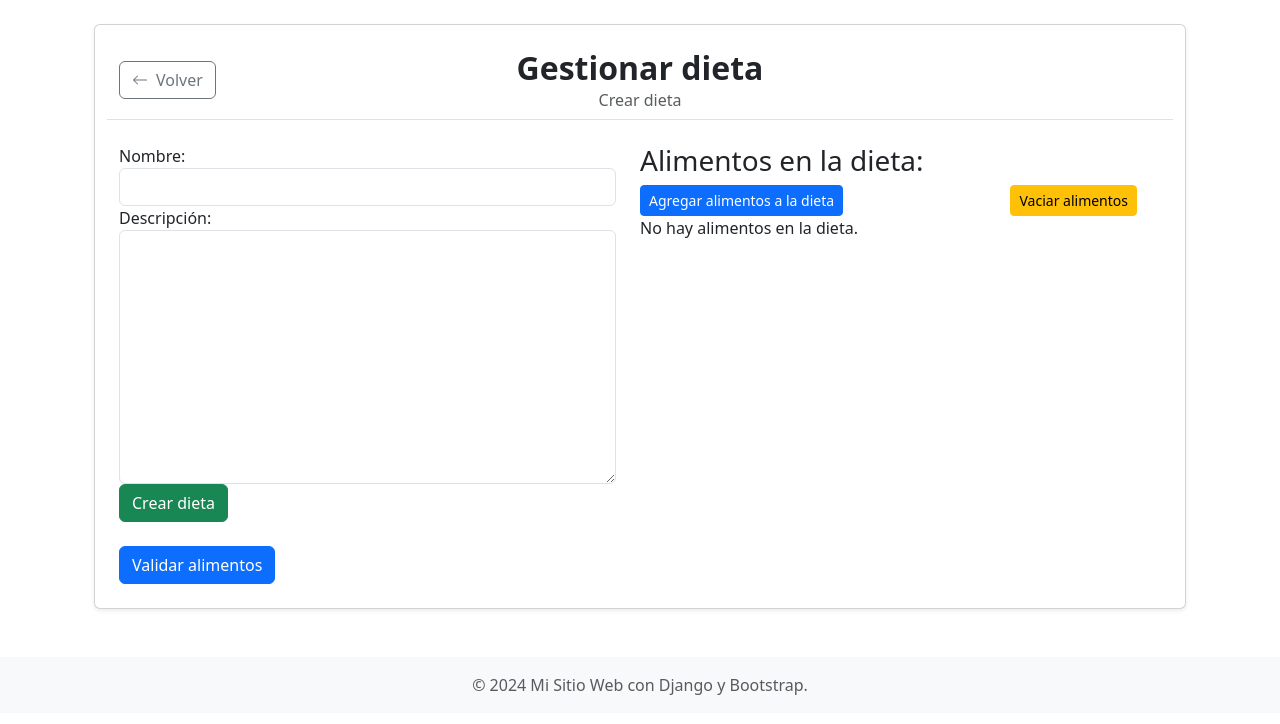
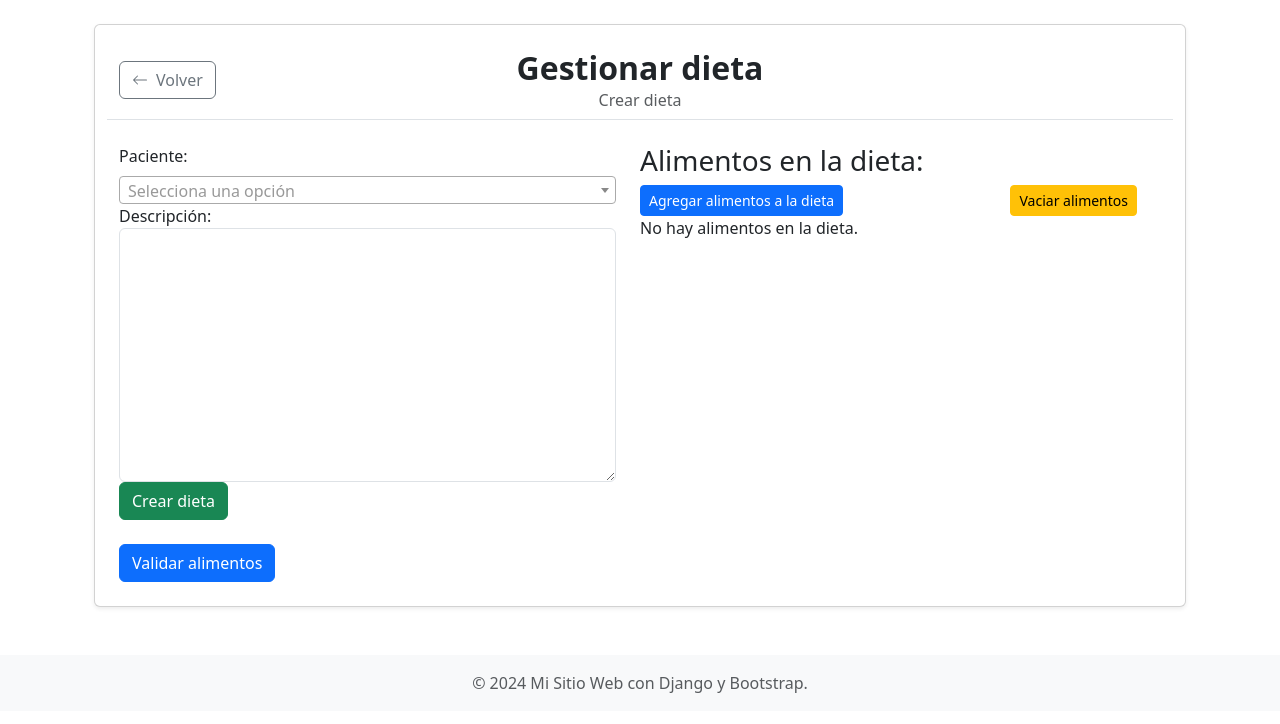
Before and after one commit to exebrites/sistema_nutricion, a Django app: page /create_dieta/ in a window 1280 px wide. Shown: the part 56-780 px from the top of the page. Run offline with Django 5.2, Linux system fonts and the light colour scheme; data that the repository does not hold is empty; parts of the project's set-up code (start-up, migrations or seed data) failed here and were passed over; some libraries are stand-ins or nearby versions.

Commit message:
feat:dieta asociacion con paciente

```diff
--- a/nutricion/templates/dietas/form.html
+++ b/nutricion/templates/dietas/form.html
@@ -1,4 +1,8 @@
 {% extends "base.html" %}
+
+{% block extra_css %}
+<link href="https://cdn.jsdelivr.net/npm/select2@4.1.0-rc.0/dist/css/select2.min.css" rel="stylesheet" />
+{% endblock %}
 
 {% block content %}
 
@@ -10,10 +14,18 @@
     <div class="row">
         <div class="row">
             <div class="col-sm-6">
-                <div class="form-group">
+                <!-- <div class="form-group">
                     <label for="nombre" class="control-label">Nombre:</label>
                     <input type="text" name="nombre" id="nombre" class="form-control" required>
-                </div>
+                </div> -->
+                <label class="form-label">Paciente:</label>
+                <br>
+                <select class="js-example-basic-single" name="paciente" class="form-select" style="width: 100%;"
+                    required>
+                    {% for p in pacientes %}
+                    <option value="{{ p.id }}">{{ p.nombre }} {{ p.apellido }}</option>
+                    {% endfor %}
+                </select>
                 <div class="form-group">
                     <label for="descripcion" class="control-label">Descripci&oacute;n:</label>
                     <textarea name="descripcion" id="descripcion" cols="30" rows="10" class="form-control"></textarea>
@@ -71,3 +83,17 @@
 </form>
 
 {% endblock %}
+{% block extra_js %}
+<script src="https://code.jquery.com/jquery-3.7.1.min.js"></script>
+
+<script src="https://cdn.jsdelivr.net/npm/select2@4.1.0-rc.0/dist/js/select2.min.js"></script>
+
+<script>
+    $(document).ready(function () {
+        $('.js-example-basic-single').select2({
+            placeholder: "Selecciona una opción",
+            allowClear: true
+        });
+    });
+</script>
+{% endblock %}
--- a/nutricion/views.py
+++ b/nutricion/views.py
@@ -170,22 +170,31 @@ def eliminar_dieta(request, dieta_id):
 def crear_dieta(request):
     carrito_dieta = request.session.get("carrito_dieta", [])
     resumen_dieta = request.session.get("datos_analisis_temporal", {})
+    # obtener todos los pacientes
+    pacientes = Paciente.objects.all()
     context = {
         "carrito_dieta": carrito_dieta,
-        "resumen_dieta": resumen_dieta
+        "resumen_dieta": resumen_dieta,
+        "pacientes": pacientes
     }
     if request.method == "POST":
         # validar lista de alimentos
         if not carrito_dieta:
             context["error"] = "La dieta debe contener al menos un alimento."
             return render(request, "dietas/form.html", context)
-        # return HttpResponse(json.dumps(carrito_dieta[1]['id']))
+
+       # obtener pacientes
+        paciente_id = request.POST.get("paciente")
+        paciente = get_object_or_404(Paciente, id=paciente_id)
         # obtneer todos los alimentos
         # crear una dieta
         # crear un detalle de dieta por cada alimento
+
         dieta = Dieta.objects.create(
-            nombre=request.POST.get("nombre", "Dieta sin nombre"),
-            descripcion=request.POST.get("descripcion", ""))
+            nombre=request.POST.get("nombre", paciente.nombre),
+            descripcion=request.POST.get("descripcion", ""),
+            paciente=paciente)
+
         for alimento_carrito in carrito_dieta:
             alimento = Alimento.objects.get(id=alimento_carrito["id"])
             DietaAlimento.objects.create(
```
